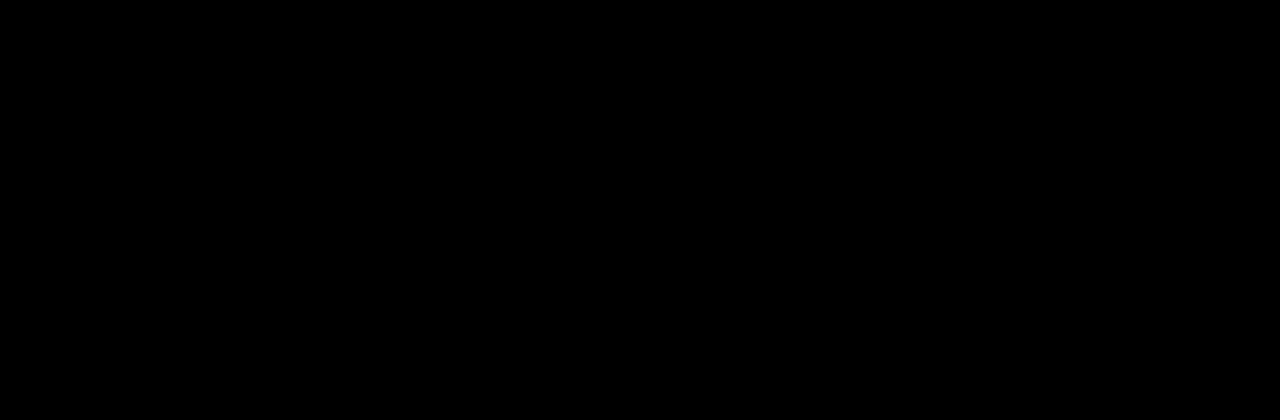
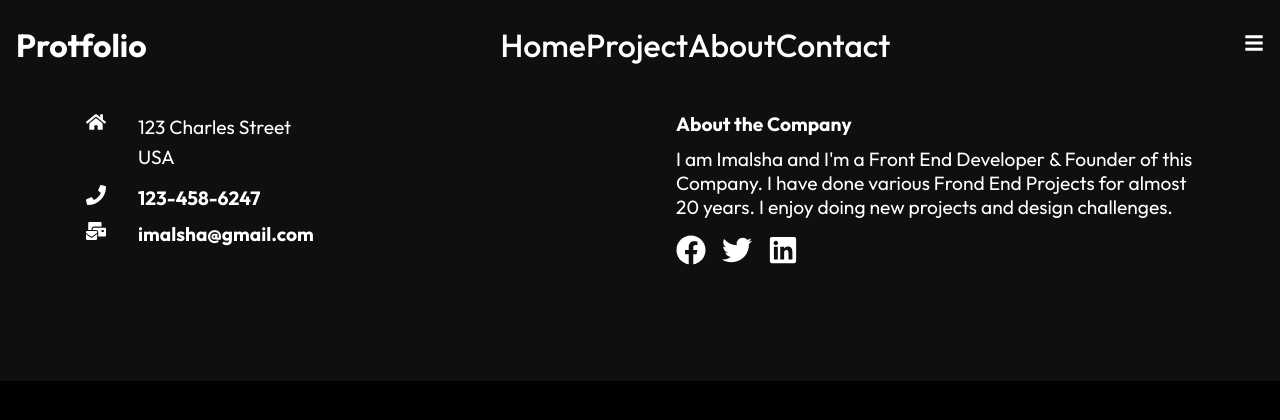
Before and after one commit to Code-Institute-Submissions/my-app, a React (Create React App) app: page /project in a window 1280 px wide. Shown: the top 420 px of the page. Built offline with nearby package versions, Linux system fonts and the light colour scheme.

Commit message:
Navbar and Footer Added

```diff
--- a/src/routes/Project.js
+++ b/src/routes/Project.js
@@ -1,9 +1,14 @@
 import React from 'react';
+import Navbar from '../components/Navbar';
+import Footer from '../components/Footer';
 
 const Project = () => {
   return (
-    <div>Project</div>
+    <div>
+      <Navbar />
+      <Footer />
+    </div>
   )
-}
+};
 
 export default Project;
```
